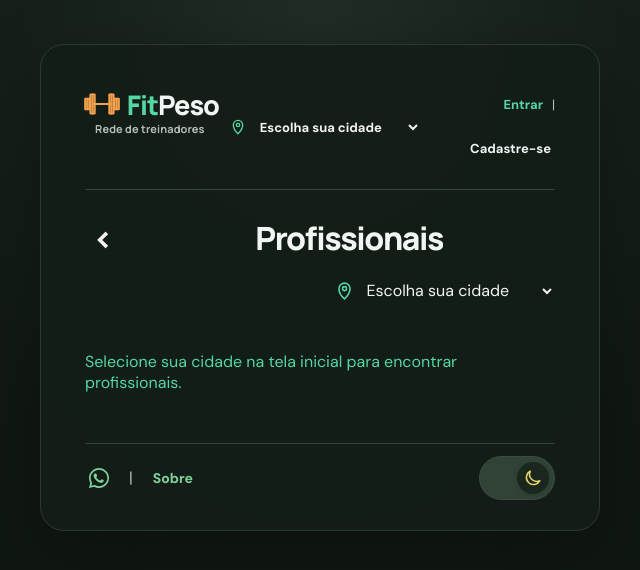
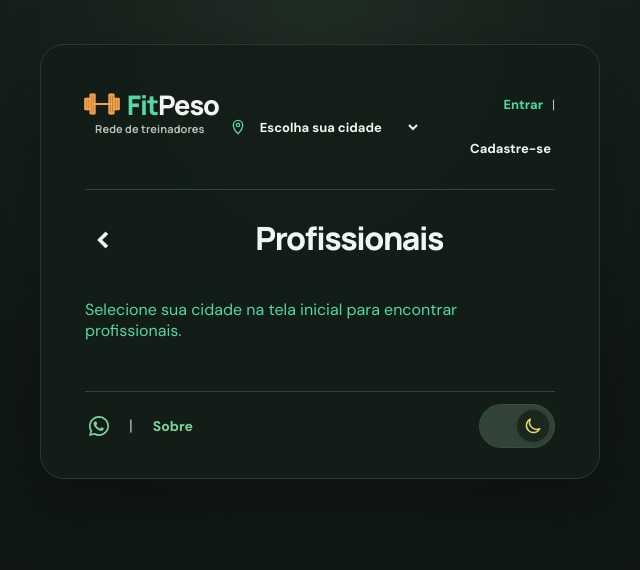
Before and after one commit to albertoapr/calculadoraimc, a Vue app: page /profissionais in a window 1280 px wide. Shown: the top 570 px of the page, without its empty margins (320-960 px from the left). Built offline with nearby package versions, Linux system fonts and the light colour scheme.

Commit message:
fix(profissionais): evita seletor de cidade duplicado

```diff
--- a/src/App.vue
+++ b/src/App.vue
@@ -94,7 +94,7 @@ const {
       <HomeHeader />
       <hr v-if="viewMode === 'home' && !result && isRootHome" class="home-header-divider" />
       <PageHeader v-if="!(viewMode === 'home' && !result && isRootHome)" />
-      <CitySelector v-if="viewMode !== 'home'" />
+      <CitySelector v-if="viewMode !== 'home' && viewMode !== 'public-trainers'" />
       <h1 v-if="viewMode === 'home' && !result && isRootHome" class="home-training-title">
         <span class="home-training-heading">
           <span class="brand-peso">Personal</span>
```
